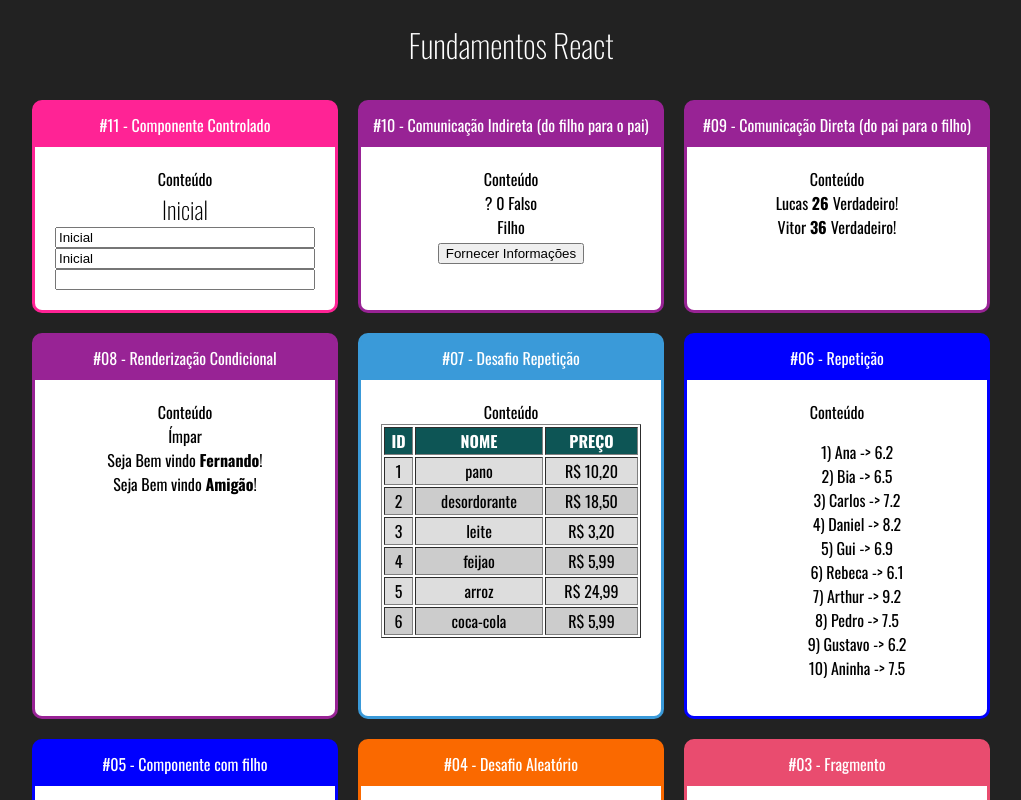
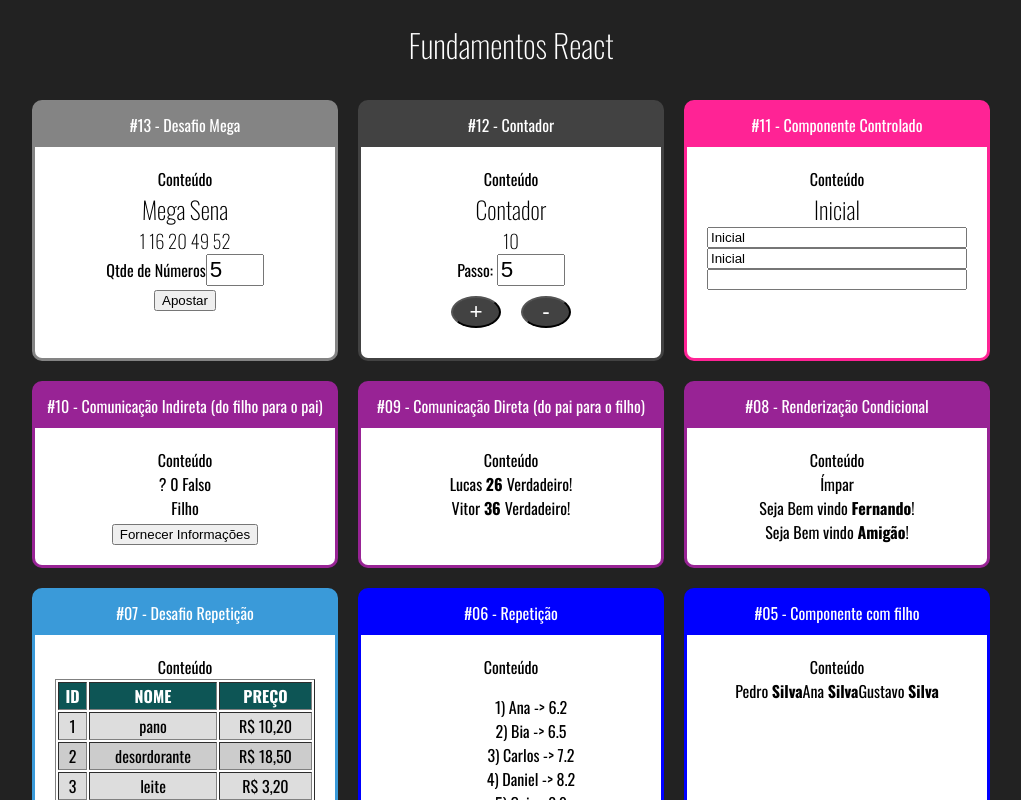
Before and after one commit to LucasGuasselli/React-Redux, a React (Create React App) app: page / in a window 1280 px wide. Shown: the top 800 px of the page, without its empty margins (129-1150 px from the left). Built offline with nearby package versions, Linux system fonts and the light colour scheme.

Commit message:
Seção 2 - Contador #1, #2 e Desafio Megasena

```diff
--- a/src/App.jsx
+++ b/src/App.jsx
@@ -16,6 +16,8 @@
 import DiretaPai from "./components/comunicacao/DiretaPai"
 import IndiretaPai from "./components/comunicacao/IndiretaPai"
 import Input from "./components/formulario/Input"
+import Contador from "./components/contador/Contador"
+import Mega from "./components/mega/Mega"
 
 
 //underline representa que o unico parametro da function nao sera usado
@@ -25,6 +27,14 @@
         <h1>Fundamentos React</h1>
 
         <div className="Cards">
+
+            <Card titulo="#13 - Desafio Mega" color="#848484">
+                <Mega qtde={5}/>
+            </Card>
+
+            <Card titulo="#12 - Contador" color="#424242">
+                <Contador numeroInicial={10}></Contador>
+            </Card>
 
             <Card titulo="#11 - Componente Controlado" color="#ff2395">
                 <Input/>
--- /dev/null
+++ b/src/components/contador/Botoes.jsx
@@ -0,0 +1,11 @@
+import React from 'react';
+
+
+export default props => {
+    return(
+        <div>
+            <button onClick={props.setInc}>+</button>
+            <button onClick={props.setDec}>-</button>
+        </div>
+    )
+}
--- /dev/null
+++ b/src/components/contador/Contador.jsx
@@ -0,0 +1,47 @@
+import "./contador.css"
+
+import React, { Component } from 'react'
+import Display from "./Display"
+import Botoes from "./Botoes"
+import PassoForm from "./PassoForm"
+
+class Contador extends Component {
+
+    state = {
+        numero: this.props.numeroInicial || 0,
+        passo: this.props.passoInicial || 5
+    }
+
+    inc = () => {
+        this.setState({
+            numero: this.state.numero + this.state.passo,
+        });
+    }
+
+    dec = () => {
+        this.setState({
+            numero: this.state.numero - this.state.passo,
+        });
+    }
+
+    setPasso = (novoPasso) => {
+        this.setState({
+            passo: novoPasso
+        }
+        );
+    }
+
+    render(){
+        return(
+            <div className="Contador">
+              <h2>Contador</h2>
+              <Display  numero={this.state.numero} />
+            <PassoForm passo={this.state.passo} setPasso={this.setPasso}/>
+            <Botoes setInc={this.inc} setDec={this.dec}/>
+
+            </div>
+        )
+    }
+}
+
+export default Contador
--- /dev/null
+++ b/src/components/contador/Display.jsx
@@ -0,0 +1,8 @@
+import React from 'react'
+
+
+export default props => {
+    return(
+        <h3>{props.numero}</h3>
+    )
+}
--- /dev/null
+++ b/src/components/contador/PassoForm.jsx
@@ -0,0 +1,18 @@
+import React from 'react';
+
+
+export default props => {
+    return(
+        <div>
+            <div className="Contador">
+                <label htmlFor="passoInput">Passo: </label>
+                <input
+                    id="passInput"
+                    type="number"
+                    value={props.passo}
+                    onChange={ e=> props.setPasso(+e.target.value)}>
+                </input>
+            </div>
+        </div>
+    )
+}
--- /dev/null
+++ b/src/components/contador/contador.css
@@ -0,0 +1,14 @@
+.Contador input {
+    font-size: 1.4rem;
+    width: 60px;
+}
+
+.Contador button{
+    margin: 10px;
+    height:40 px;
+    width: 50px;
+    border-radius:50%;
+    background-color: #424242;
+    color: #fff;
+    font-size: 1.4rem;
+}
--- a/src/components/formulario/Input.jsx
+++ b/src/components/formulario/Input.jsx
@@ -1,6 +1,6 @@
 import React, { useState } from 'react'
 
-import "./Input.css"
+import "./input.css"
 
 export default props => {
     const [valor, setValor] = useState("Inicial");
--- /dev/null
+++ b/src/components/mega/Mega.jsx
@@ -0,0 +1,53 @@
+import "./mega.css"
+
+import React, { useState } from 'react'
+
+
+export default props => {
+
+    function gerarNumeros(qtde){
+
+        const numeros = Array(qtde)
+        .fill(0)
+        .reduce((nums) => {
+            const novoNumero = gerarNumeroNaoContido(1, 60, nums)
+                return [ ...nums, novoNumero]
+        }, [])
+        .sort((n1, n2) => n1 - n2)
+
+        return numeros
+    }
+
+    function gerarNumeroNaoContido(min, max, array){
+        const aleatorio = parseInt(Math.random() * (max + 1 - min) + min)
+            return array.includes(aleatorio) ?
+                gerarNumeroNaoContido(min, max, array) :
+                aleatorio;
+    }
+
+    const [qtde, setQtde] = useState(props.qtde || 6)
+    // começando já com os números
+    const numerosIniciais = gerarNumeros(qtde)
+
+    const [numeros, setNumeros] = useState(numerosIniciais)
+
+    return (
+        <div className="Mega">
+            <h2>Mega Sena</h2>
+            <h3>{numeros.join(' ')}</h3>
+            <div className="Mega">
+                <label>Qtde de Números</label>
+                <input  type="number" value={qtde}
+                    onChange={e => {
+                        setQtde(+e.target.value)
+                        // alterando junto com a seleção de quantidade
+                        setNumeros(gerarNumeros(+e.target.value))
+                    }}
+                    />
+            </div>
+
+            <button onClick={_ => setNumeros(gerarNumeros(qtde))}>Apostar</button>
+
+        </div>
+    )
+}
--- /dev/null
+++ b/src/components/mega/mega.css
@@ -0,0 +1,8 @@
+.Mega input{
+    font-size: 1.4rem;
+    width: 50px;
+}
+
+.Mega label{
+    margin:right 10px;
+}
```
